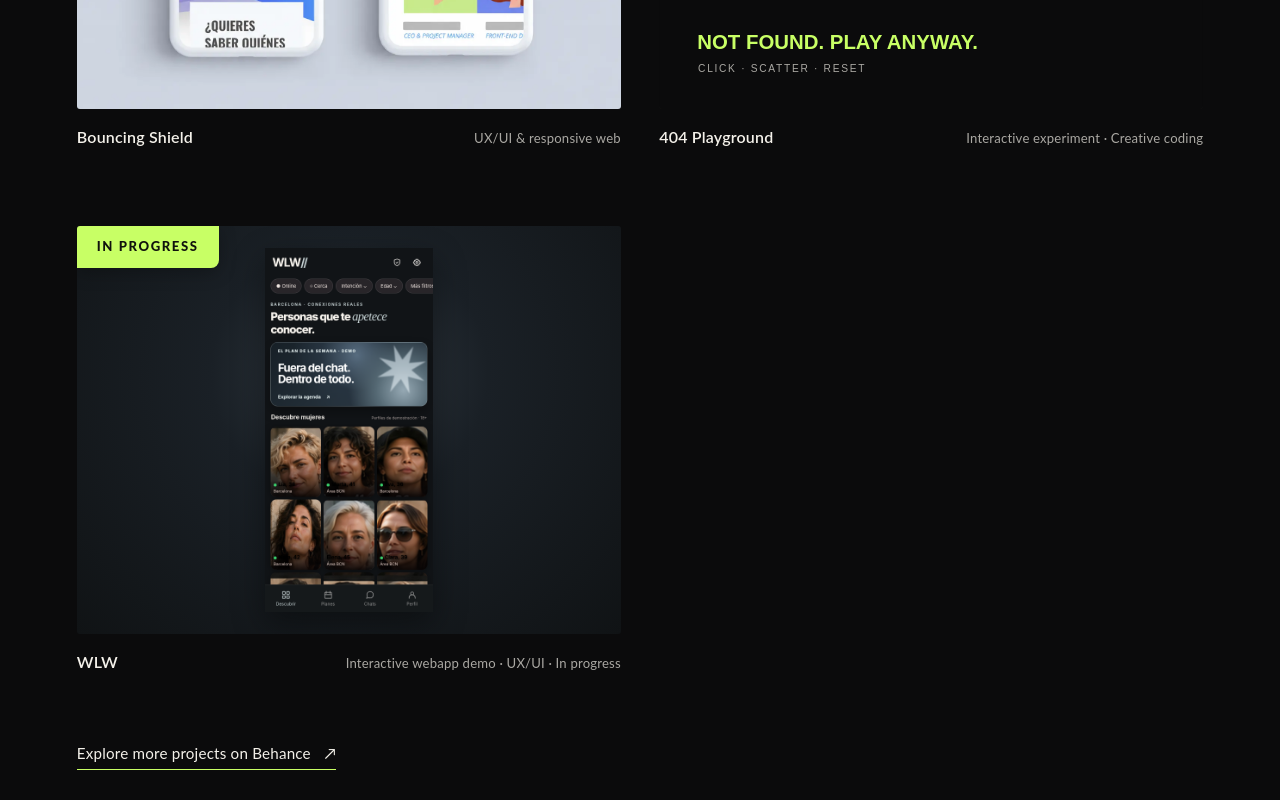
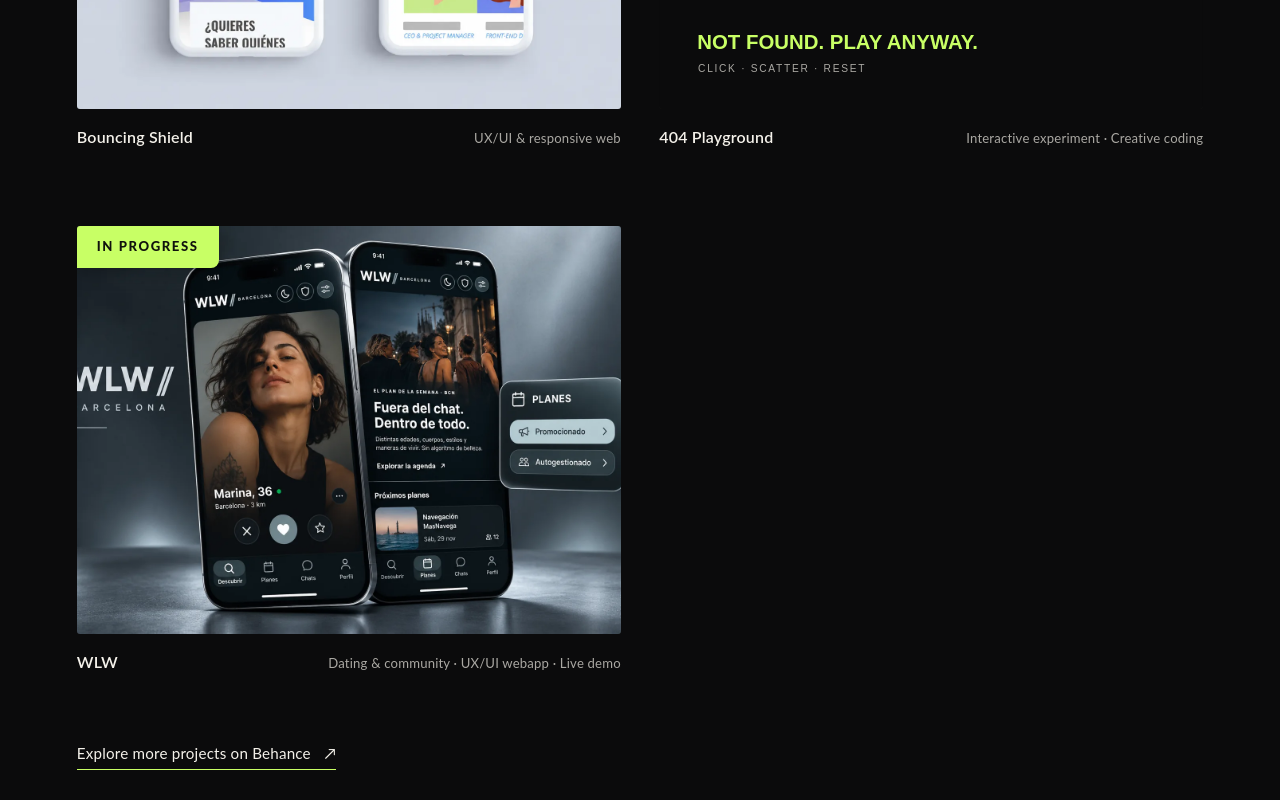
Before and after one commit to odibazo/portfolio, a Next.js app: page / in a window 1280 px wide. Shown: the part 3967-4767 px from the top of the page. Built offline with nearby package versions, Linux system fonts and the light colour scheme.

Commit message:
Update WLW portfolio card to V20 mockup linked to interactive demo

```diff
--- a/pages/index.js
+++ b/pages/index.js
@@ -14,7 +14,7 @@ const projects = [
   { title: 'Astrogestalt', category: 'Web design', image: '/images/webastrogestalt.webp' },
   { title: 'Bouncing Shield', category: 'UX/UI & responsive web', image: '/images/bouncing-shield-mobile.webp', unoptimized: true },
   { title: '404 Playground', category: 'Interactive experiment · Creative coding', image: '/images/404-experiment.svg', href: '/play-404', unoptimized: true },
-  { title: 'WLW', category: 'Interactive webapp demo · UX/UI · In progress', image: '/images/wlw-preview-v11.png', href: 'https://wlw-bcn-demo-libre.vercel.app', inProgress: true, mockup: true, alt: 'WLW interactive public demo with fictional profiles and plans' },
+  { title: 'WLW', category: 'Dating & community · UX/UI webapp · Live demo', image: '/images/wlw-v20-portfolio-mockup.svg', href: 'https://wlw-bcn-demo-libre.vercel.app', inProgress: true, unoptimized: true, alt: 'WLW Barcelona V20: dark titanium design mockup of discovery, plans and community events' },
 ];
 
 const videos = [
```
